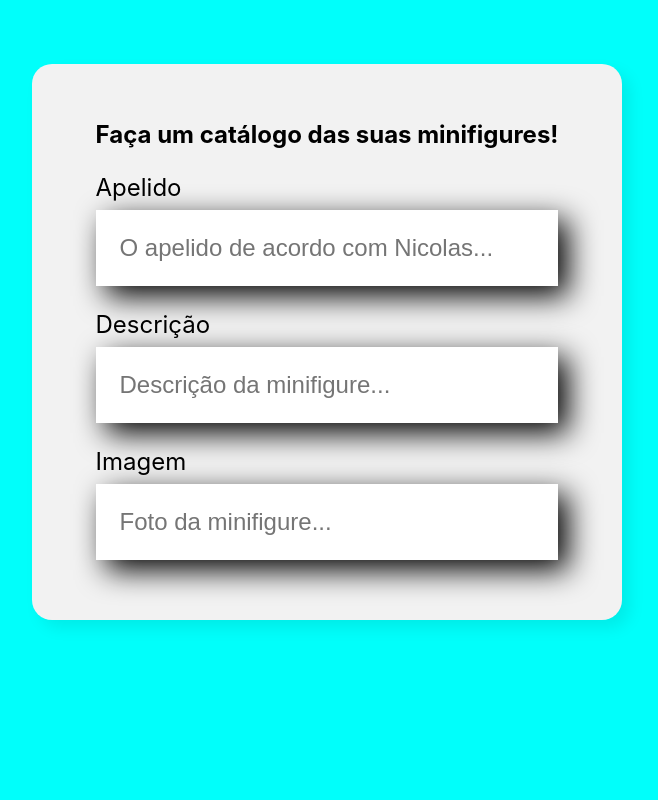
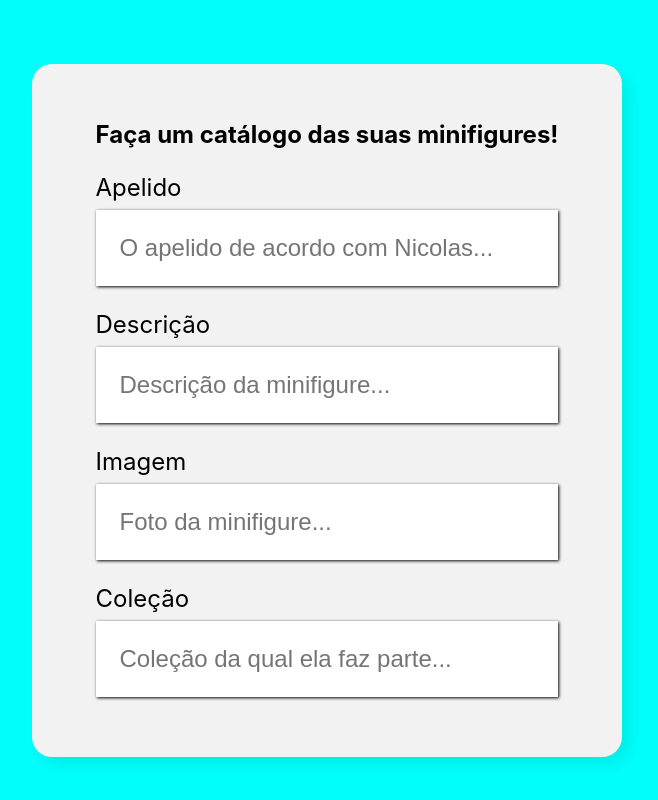
Before and after one commit to renatog17/lego_minifigure_form, a React (Create React App) app: page / in a window 1280 px wide. Shown: the part 340-1140 px from the top of the page, without its empty margins (313-971 px from the left). Before the commit the page ends 1040 px from the top, so only its background shows below. Built offline with nearby package versions, Linux system fonts and the light colour scheme.

Commit message:
starting a new study day

```diff
--- a/src/componentes/CampoTexto/CampoTexto.css
+++ b/src/componentes/CampoTexto/CampoTexto.css
@@ -9,7 +9,7 @@
 }
 .campo-texto input {
     background-color: #FFF;
-    box-shadow: 10px 10px 30px rgba(0, 0, 0.06);
+    box-shadow: 1px 1px 3px rgba(0, 0, 0.06);
     width: 100%;
     border: none;
     font-size: 24px;
--- a/src/componentes/Formulario/index.js
+++ b/src/componentes/Formulario/index.js
@@ -9,6 +9,7 @@ const Formulario = () => {
                 <CampoTexto label='Apelido' placeholder='O apelido de acordo com Nicolas' />
                 <CampoTexto label='Descrição' placeholder='Descrição da minifigure' />
                 <CampoTexto label='Imagem' placeholder='Foto da minifigure' />
+                <CampoTexto label='Coleção' placeholder='Coleção da qual ela faz parte'/>
             </form>
         </section>
     )
```
